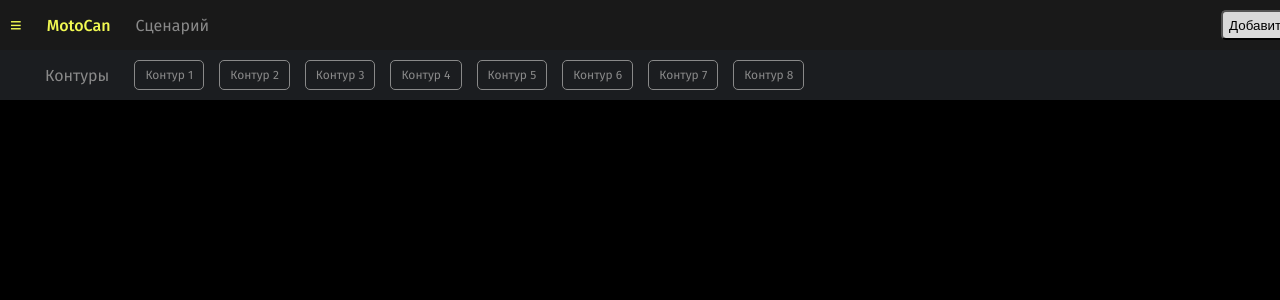
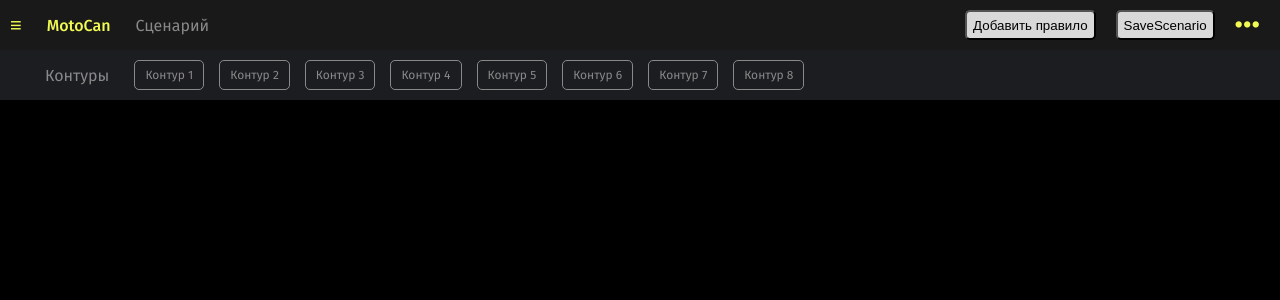
Before and after one commit to AlexGat27/GraphicEditor, a Vue app: page / in a window 1280 px wide. Shown: the top 300 px of the page. Built offline with nearby package versions, Linux system fonts and the light colour scheme.

Commit message:
доработка прокрутки

```diff
--- a/src/App.vue
+++ b/src/App.vue
@@ -13,7 +13,7 @@
 
 <template>
   <div class="toolbox"><Toolbox/></div>
-  <div style="overflow: hidden; width: 100%; height: 100%; position: relative;">
+  <div class="editor-scroller">
     <div class="editor"><Editor/></div>
   </div>
 </template>
@@ -24,13 +24,24 @@
     top: 20px;
     left: 20px;
     bottom: 0;
-    right: -17px;
+    right: 20px;
     display: flex;
     align-items: start;
     justify-content: start;
+    min-width: 1536px;
     overflow: hidden;
     overflow-y: scroll;
   }
+  .editor::-webkit-scrollbar {
+    display: none; /* Для Chrome, Safari и других браузеров WebKit */
+  }
+  .editor-scroller{
+    overflow: hidden; width: 100%; height: 100%; position: relative; overflow-x: auto;
+  }
+  .editor-scroller::-webkit-scrollbar{
+    display: none;
+  }
+
   .toolbox{
     width:100%;
     height: 100px;
--- a/src/assets/main.css
+++ b/src/assets/main.css
@@ -36,19 +36,13 @@ html, body{
   font-weight: 400;
   font-style: normal;
 }
-body{
-  overflow-x: auto;
-}
-body::-webkit-scrollbar {
-  display: none; /* Для Chrome, Safari и других браузеров WebKit */
-}
+
 
 #app {
   display: flex;
   flex-direction: column;
   width: 100%;
   height: 100%;
-  min-width: 1536px;
   align-items: center;
   justify-content: start;
   background-color: black;
--- a/src/components/Toolbox.vue
+++ b/src/components/Toolbox.vue
@@ -19,5 +19,9 @@ export default {
 .bar{
   height: 50%;
   width: 100%;
+  overflow-x: auto;
+}
+.bar::-webkit-scrollbar{
+  display: none;
 }
 </style>
--- a/src/components/bars/ContourBar.vue
+++ b/src/components/bars/ContourBar.vue
@@ -58,6 +58,7 @@ export default {
     .contourBar{
         height: 100%;
         width: 100%;
+        min-width: 820px;
         margin: 0;
         display: flex;
         align-items: center;
```
